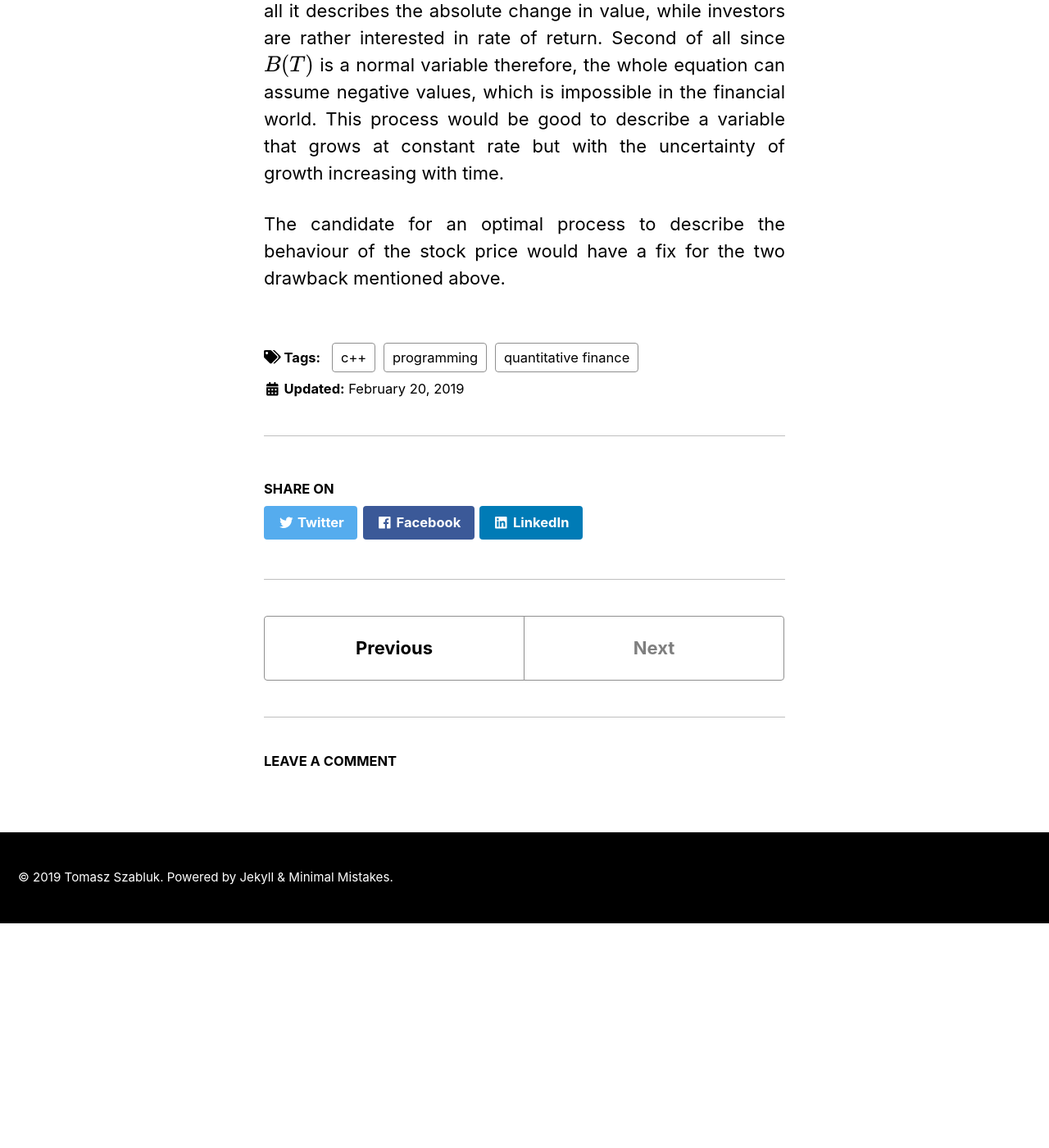
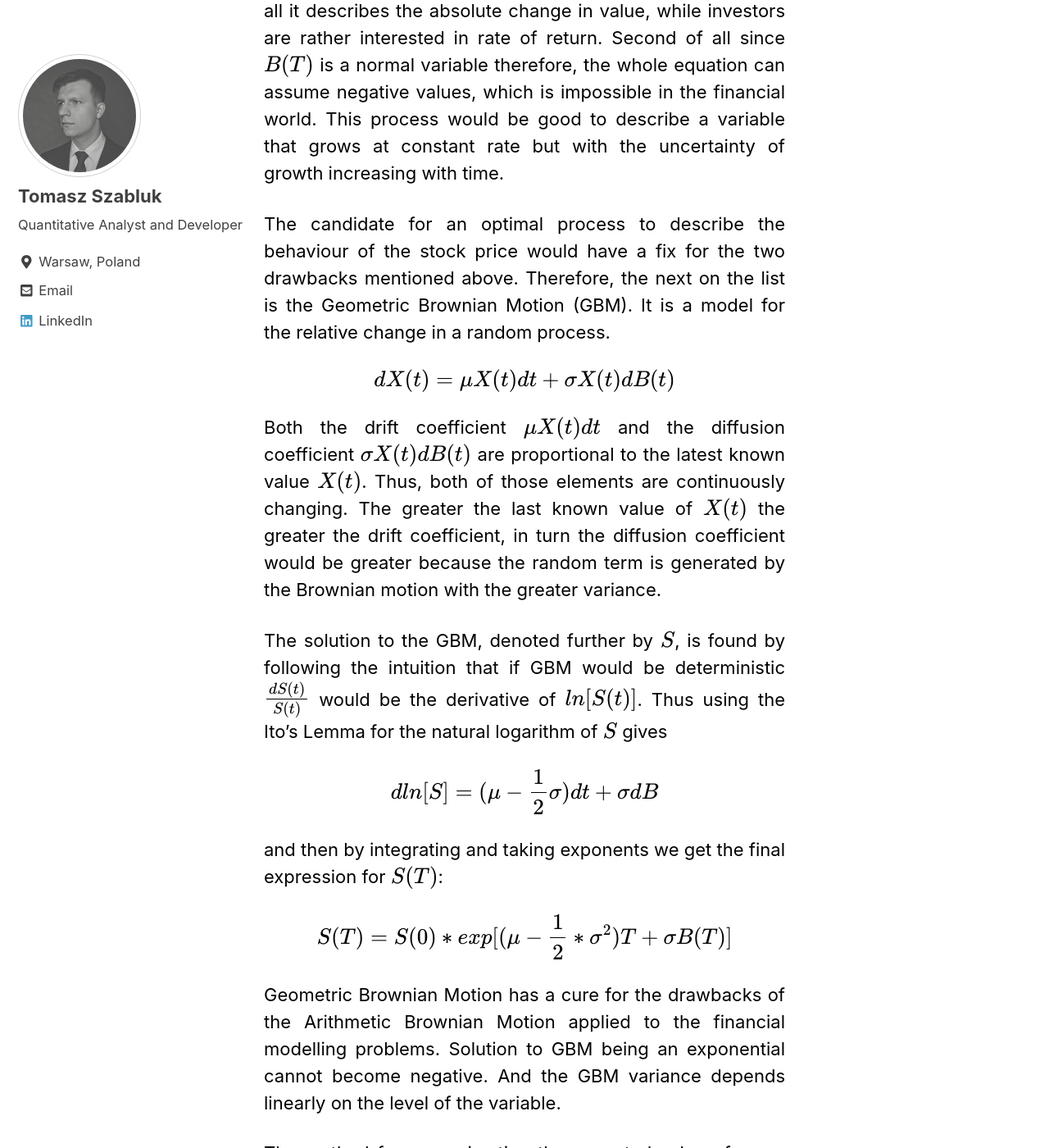
Before and after one commit to numbergeneral/numbergeneral.github.io, a Jekyll site: the page built from _posts/2019-02-20-buildingoptionsystem01.md, in a window 1280 px wide and 1400 px high, scrolled down 1257 px. Shown: the whole window at 82% size. Built offline with Jekyll 4.4.1, drawn with Linux system fonts in a browser that asks for light colours; cached includes are drawn as plain includes; nearby versions of some CDN libraries; formulas are drawn with MathJax 3; comment, search, counter and statistics services are not loaded; before the commit the page ends 2383 px from its top, so only the background shows below that; some of the changed text lies outside the part shown.

Commit message:
draft of cpp option 01

```diff
--- a/_posts/2019-02-20-buildingoptionsystem01.md
+++ b/_posts/2019-02-20-buildingoptionsystem01.md
@@ -22,5 +22,28 @@
 Thus, $$S(T)$$ is equal to the deterministic term $$X(0) + \mu T$$ and the stochastic term, that is normally distributed random variable $$\sigma B(T)$$. The main drawbacks of Arithmetic Brownian Motion in modelling the stock prices is that first of all it describes the absolute change in value, while investors are rather interested in rate of return. Second of all since $$B(T)$$ is a normal variable therefore, the whole equation can assume negative values, which is impossible in the financial world. This process would be good to describe a variable that grows at constant rate but with the uncertainty of growth increasing with time.
 {: .text-justify}
 
-The candidate for an optimal process to describe the behaviour of the stock price would have a fix for the two drawback mentioned above.
+The candidate for an optimal process to describe the behaviour of the stock price would have a fix for the two drawbacks mentioned above. Therefore, the next on the list is the Geometric Brownian Motion (GBM). It is a model for the relative change in a random process.
 {: .text-justify}
+
+$$dX(t) = \mu X(t)dt + \sigma X(t)dB(t)$$
+
+Both the drift coefficient $$\mu X(t)dt$$ and the diffusion coefficient $$\sigma X(t)dB(t)$$ are proportional to the latest known value $$X(t)$$. Thus, both of those elements are continuously changing. The greater the last known value of $$X(t)$$ the greater the drift coefficient, in turn the diffusion coefficient would be greater because the random term is generated by the Brownian motion with the greater variance.
+{: .text-justify}
+
+The solution to the GBM, denoted further by $$S$$, is found by following the intuition that if GBM would be deterministic $$\frac{dS(t)}{S(t)}$$ would be the derivative of $$ln[S(t)]$$. Thus using the Ito's Lemma for the natural logarithm of $$S$$ gives
+{: .text-justify}
+
+$$d ln[S] = (\mu - \frac{1}{2}\sigma)dt + \sigma dB$$
+
+and then by integrating and taking exponents we get the final expression for $$S(T)$$:
+{: .text-justify}
+
+$$S(T) = S(0)*exp[(\mu - \frac{1}{2} * \sigma ^2)T + \sigma B(T)]$$
+
+Geometric Brownian Motion has a cure for the drawbacks of the Arithmetic Brownian Motion applied to the financial modelling problems. Solution to GBM being an exponential cannot become negative. And the GBM variance depends linearly on the level of the variable.
+{: .text-justify}
+
+The method for approximating the expected value of some function that involves GBM is called the Monte Carlo method. By using the law of large numbers that tell us that given the sequence of identically distributed independent random variables $$Y_i$$, then with probability one the sequence $$\frac{1}{N} \sum_{i=1}^{N} Y_i$$ converges to $$\mathbf{E} (Y_i)$$. So to get the expected value a random variable $$x$$ form the $$N(0, 1)$$ distribution is to be drawn and then the value of the is function computed. After many repeats, the average of outputs is taken to get the estimate of the expected value.
+{: .text-justify}
+
+I will start the implementation of the option pricing system with the implementation of a simple random number generator class, that will provide random number to the Monte Carlo option pricer.
```
